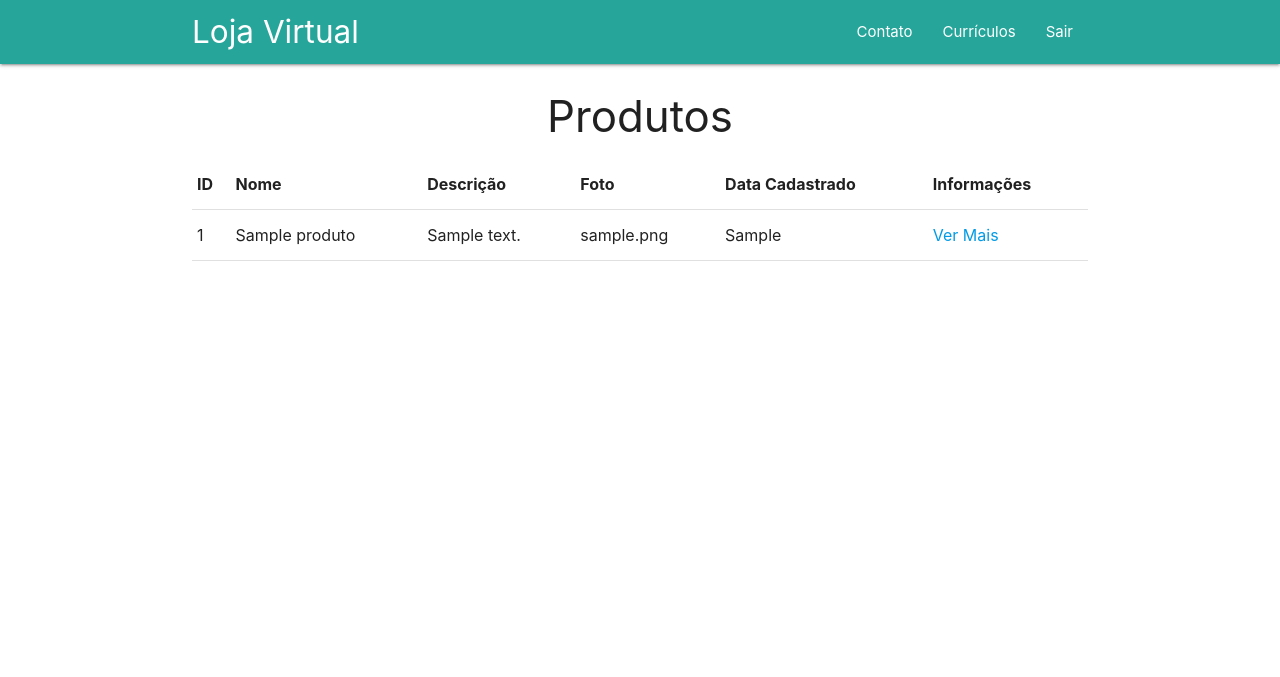
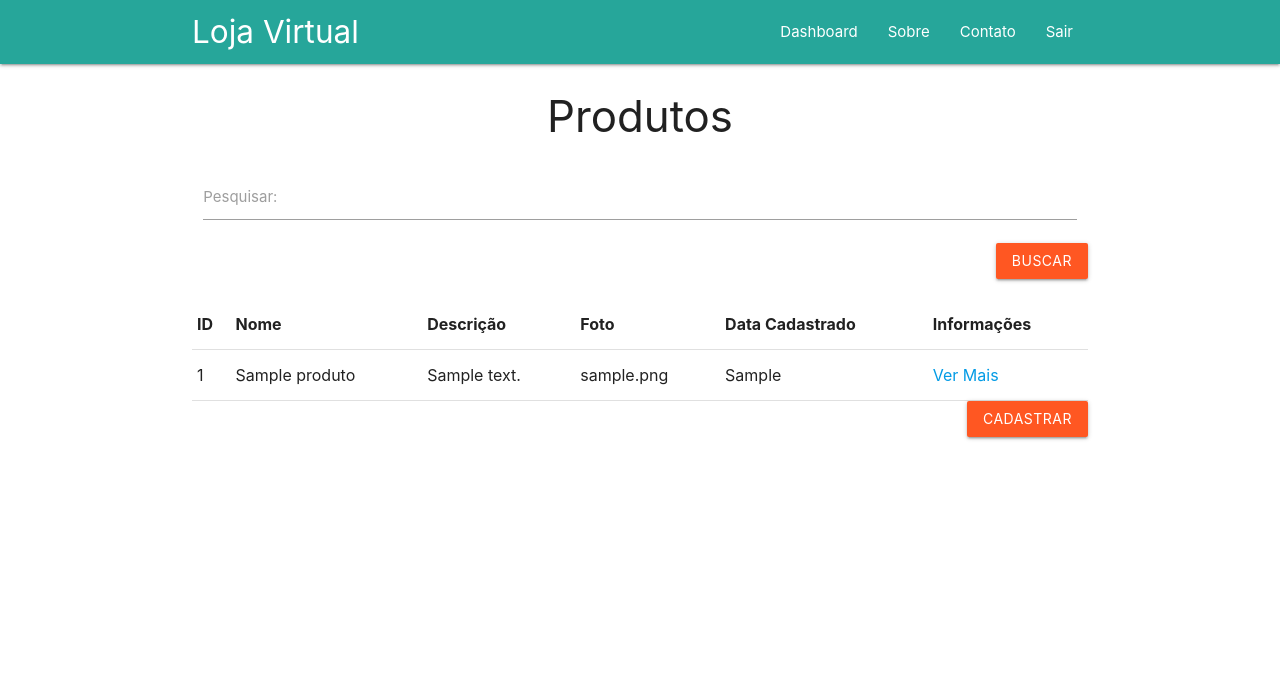
Before and after one commit to LucasSantus/loja-virtual, a PHP site: page / in a window 1280 px wide. Shown: the top 677 px of the page. Run offline with PHP 8.4, Linux system fonts and the light colour scheme; the visitor is signed in with stand-in values (Sample User, id 1); tables that the repository leaves empty or names only in its code hold one stand-in row (values such as "Sample post").

Commit message:
implementando função de busca no projeto

```diff
--- a/css/index.css
+++ b/css/index.css
@@ -35,3 +35,7 @@ main {
     font-size: 17px;
     font-weight: bold;
 }
+
+.format_table{
+    margin-bottom: 20px;
+}
--- a/index.php
+++ b/index.php
@@ -41,8 +41,9 @@
                             }
                             else{
                         ?>
+                            <li><a href="?pg=inicio">Dashboard</a></li>
+                            <li><a href="?pg=sobre">Sobre</a></li>
                             <li><a href="?pg=contato/contatos">Contato</a></li>
-                            <li><a href="?pg=curriculo/curriculos">Currículos</a></li>
                             <li><a href="?pg=login/limpar_sessao">Sair</a></li>
                         <?php
                             }
--- a/paginas/inicio.php
+++ b/paginas/inicio.php
@@ -1,8 +1,16 @@
 <?php
+    if(isset($_GET['busca'])) {
+        $nome = "%".trim($_GET['busca'])."%";
+        $sth = $conn->prepare('SELECT * FROM `produtos` WHERE `nome` LIKE :nome');
+        $sth->bindParam(':nome', $nome, PDO::PARAM_STR);
+        $sth->execute();
 
-    $sql = "SELECT * FROM produtos ORDER BY data_hora_cadastro DESC";
-    $result = $conn->query($sql, PDO::FETCH_ASSOC);
-
+        $result = $sth->fetchAll(PDO::FETCH_ASSOC);
+    }
+    else{
+        $sql = "SELECT * FROM produtos ORDER BY data_hora_cadastro DESC";
+        $result = $conn->query($sql, PDO::FETCH_ASSOC);
+    }
 ?>
 
 <head>
@@ -10,19 +18,21 @@
         Dashboard | Loja Virtual
     </title>
 </head>
-<div>
+
+<div class="container">
     <h3 class="center">Produtos</h3>
+    <form action="?pg=busca" method="GET">
+        <div class="row">
+            <div class="input-field col s12 m12 l12 xl12">
+                <input id="busca" name="busca" type="text" class="validate">
+                <label for="busca">Pesquisar:</label>
+            </div>
+            <div class="right">
+                <button class="waves-effect waves-light btn deep-orange">BUSCAR</button>
+            </div>
+        </div>
+    </form>
 </div>
-
-<?php
-    if(!isset($_SESSION["nome"])){
-?>
-    <div>
-        <a class="btn" href="?pg=curriculo/cadastrar">CADASTRAR</a>
-    </div>
-<?php
-    }
-?>
 
 <div class="container">
     <table>
@@ -36,7 +46,7 @@
         </tr>
 
         <?php
-            while($linha = $result->fetch()){
+            foreach($result as $linha){
         ?>
             <tr>
                 <td><?= $linha['id'] ?></td>
@@ -50,4 +60,13 @@
             }
         ?>
     </table>
+    <?php
+        if(isset($_SESSION["nome"])){
+    ?>
+        <div class="right">
+            <a class="waves-effect waves-light btn deep-orange" href="?pg=curriculo/cadastrar">CADASTRAR</a>
+        </div>
+    <?php
+        }
+    ?>
 </div>
--- a/paginas/login/processar.php
+++ b/paginas/login/processar.php
@@ -13,7 +13,7 @@ if(!empty($_POST)){
         $_SESSION["email"]=$info['email'];
         $_SESSION["telefone"]=$info['telefone'];
         $_SESSION["id"] = $info['id'];
-    header("Location: ?pg=inicio");
+        header("Location: ?pg=inicio");
     }else{
         echo '<div class="box_erro_login"><p><i class="fas fa-exclamation-circle"></i> Usuário não encontrado.</p></div>';
     }
```
Also changed, not shown: paginas/busca.php (added, +38 -0 lines), paginas/contato/contatos.php (+8 -1 lines), paginas/contato/processar.php (+19 -6 lines).
